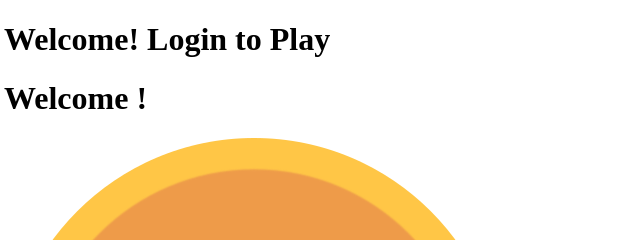
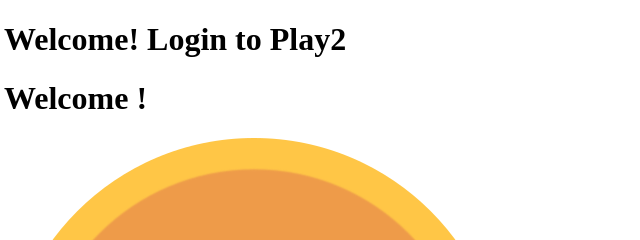
Before and after one commit to sigma-near-ide/for-testing, a plain HTML site: page index.html in a window 1280 px wide. Shown: the top 240 px of the page, 4-644 px from the left. Drawn offline with Linux system fonts and the light colour scheme.

Commit message:
Deploying to gh-pages from @ sigma-near-ide/for-testing@0b6a7e1bbc39bab66b5e100e6cfa2acc558997e4 🚀

```diff
--- a/index.html
+++ b/index.html
@@ -1 +1 @@
-<!DOCTYPE html><html lang="en"><head><meta charset="utf-8"><meta name="viewport" content="width=device-width, initial-scale=1.0"><link rel="icon" href="favicon.721fd337.ico"><link rel="apple-touch-icon" href="favicon.721fd337.ico"><title>Welcome to NEAR</title><link rel="stylesheet" href="index.a7f595fa.css"></head><body> <div id="signed-in-flow"> <button style="float:right" id="sign-out-button"> Sign out <span data-behavior="account-id"></span> </button> </div> <main> <h1 id="signed-out-flow"> Welcome! Login to Play </h1> <h1 id="signed-in-flow"> Welcome <span data-behavior="account-id"></span>!</h1> <div id="coin"> <div class="tails"> <img src="tails.4931d447.png" alt="Coin's tail"> </div> <div class="heads"> <img src="heads.b7f019d8.png" alt="Coin's head"> </div> </div> <div id="signed-out-flow"> <p style="text-align:center;margin-top:2.5em"> <button id="sign-in-button">Sign in with NEAR Wallet</button> </p> </div> <div id="signed-in-flow"> <table> <tr> <td><p>What do you think is coming next?</p></td> <td> <button id="choose-tails">Tails</button> <button id="choose-heads">Heads</button> </td> </tr> </table> <p class="status"><b>Status</b>: <span data-behavior="status">Waiting user input</span></p> <h3> Your points so far: <span class="points" data-behavior="points"></span> </h3> </div> </main> <script src="index.eda41370.js" type="module"></script> </body></html>
+<!DOCTYPE html><html lang="en"><head><meta charset="utf-8"><meta name="viewport" content="width=device-width, initial-scale=1.0"><link rel="icon" href="favicon.721fd337.ico"><link rel="apple-touch-icon" href="favicon.721fd337.ico"><title>Welcome to NEAR</title><link rel="stylesheet" href="index.a7f595fa.css"></head><body> <div id="signed-in-flow"> <button style="float:right" id="sign-out-button"> Sign out <span data-behavior="account-id"></span> </button> </div> <main> <h1 id="signed-out-flow"> Welcome! Login to Play2 </h1> <h1 id="signed-in-flow"> Welcome <span data-behavior="account-id"></span>!</h1> <div id="coin"> <div class="tails"> <img src="tails.4931d447.png" alt="Coin's tail"> </div> <div class="heads"> <img src="heads.b7f019d8.png" alt="Coin's head"> </div> </div> <div id="signed-out-flow"> <p style="text-align:center;margin-top:2.5em"> <button id="sign-in-button">Sign in with NEAR Wallet</button> </p> </div> <div id="signed-in-flow"> <table> <tr> <td><p>What do you think is coming next?</p></td> <td> <button id="choose-tails">Tails</button> <button id="choose-heads">Heads</button> </td> </tr> </table> <p class="status"><b>Status</b>: <span data-behavior="status">Waiting user input</span></p> <h3> Your points so far: <span class="points" data-behavior="points"></span> </h3> </div> </main> <script src="index.eda41370.js" type="module"></script> </body></html>
```
